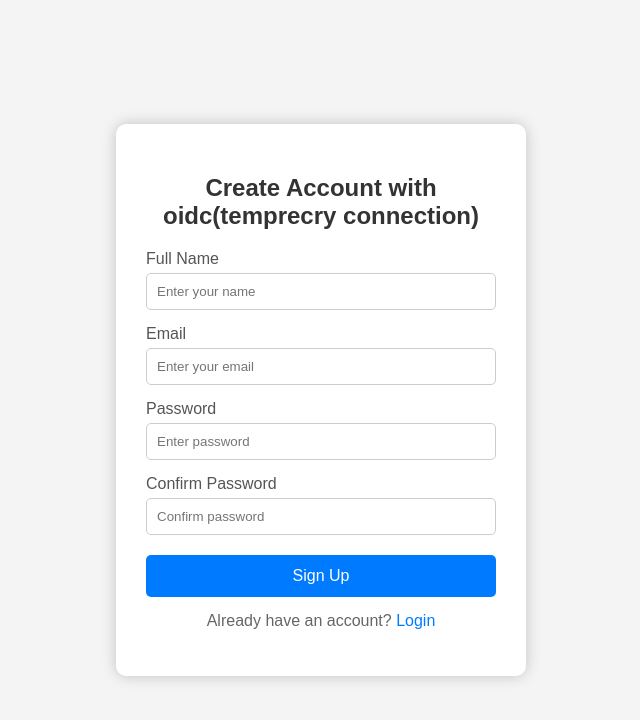
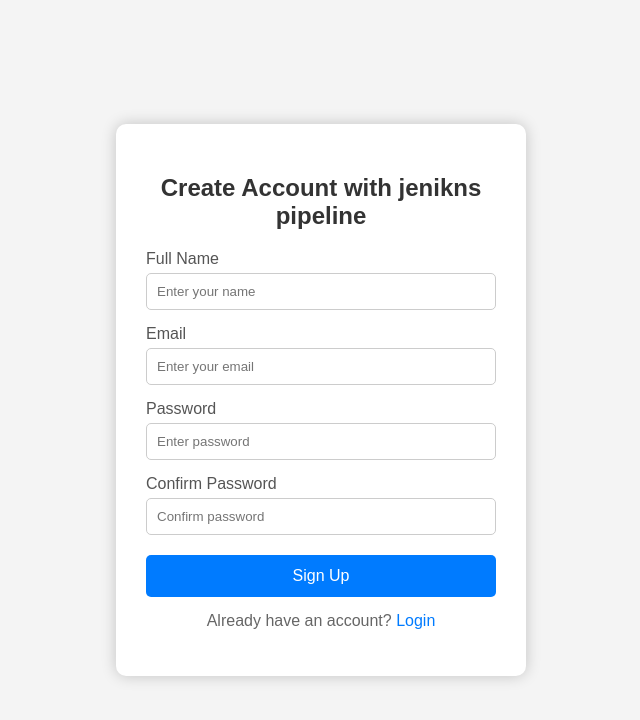
Before and after one commit to prashant6268/jenkins-pipeline, a plain HTML site: page index.html in a window 1280 px wide. Shown: the whole page, without its empty margins (319-959 px from the left). Drawn offline with Linux system fonts and the light colour scheme.

Commit message:
Update index.html

```diff
--- a/index.html
+++ b/index.html
@@ -10,7 +10,7 @@
 <div style="background:#fff; padding:30px; width:350px; border-radius:10px; box-shadow:0 0 15px rgba(0,0,0,0.2);">
 
     <h2 style="text-align:center; color:#333; margin-bottom:20px;">
-        Create Account with oidc(temprecry connection)
+        Create Account with jenikns pipeline
     </h2>
 
     <form>
```
